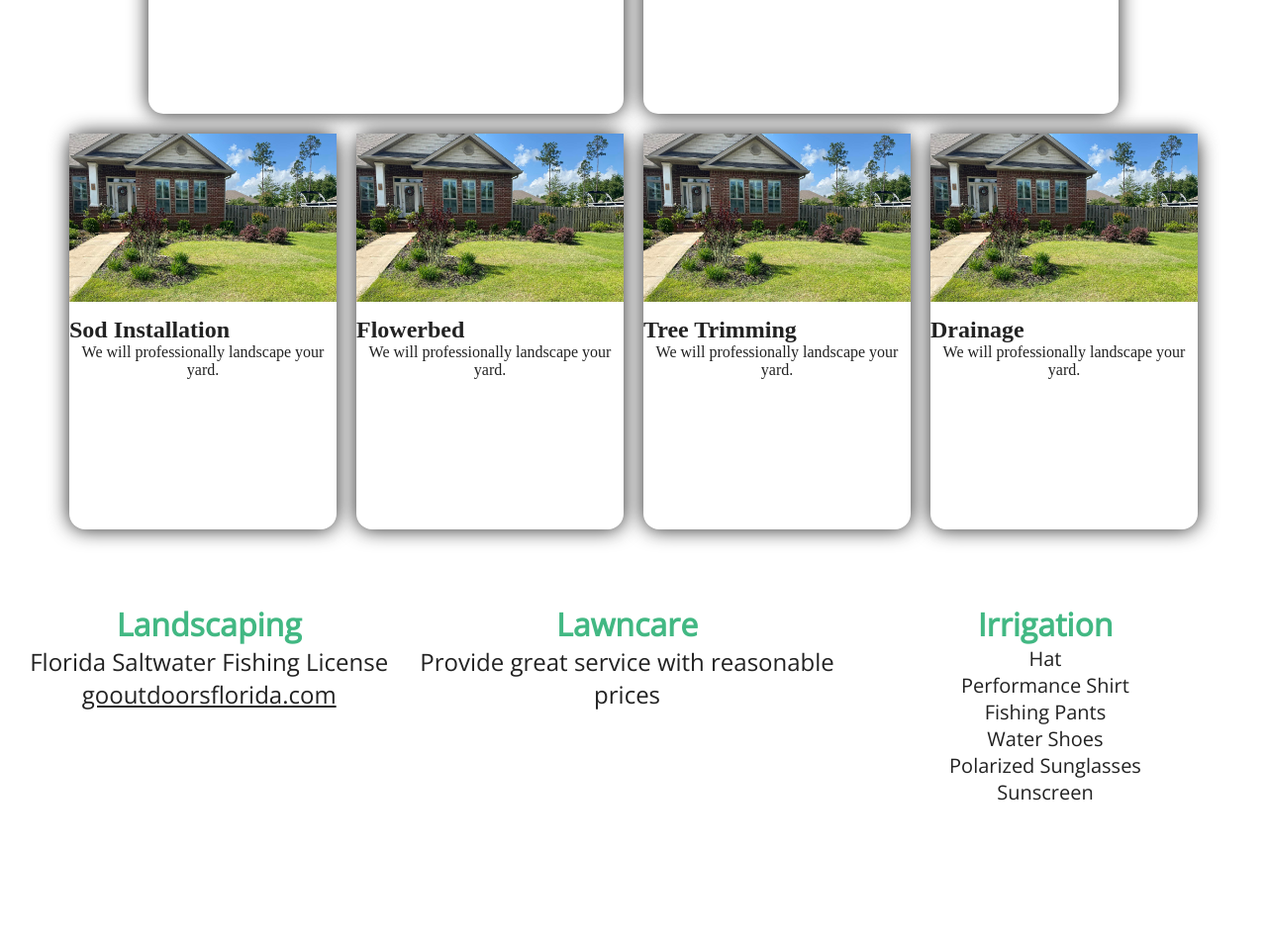
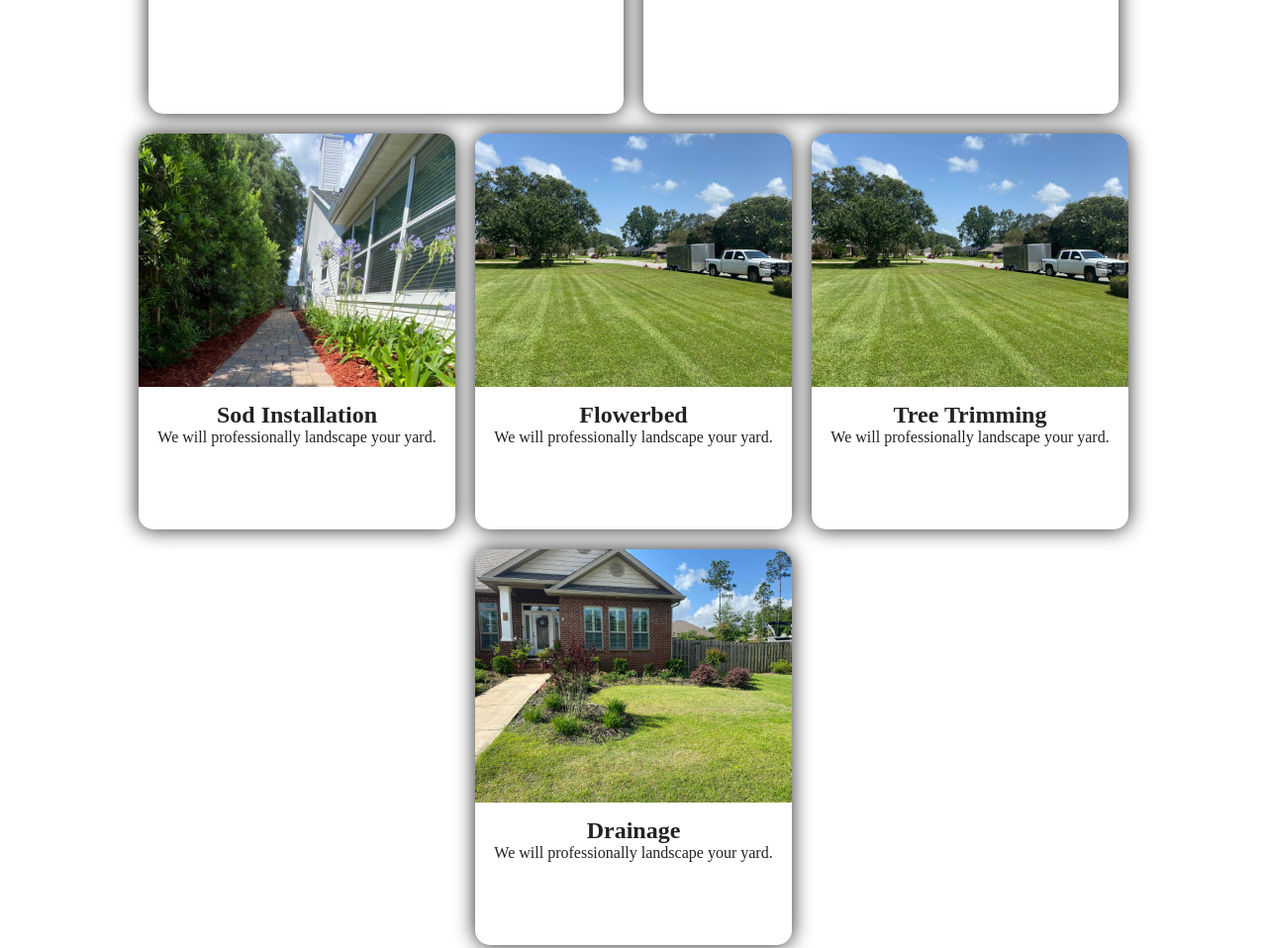
Before and after one commit to raybarkerrr/bates-lawncare-and-landscaping, a plain HTML site: page index.html in a window 1280 px wide. Shown: the part 2160-3118 px from the top of the page at 99% size. Drawn offline with nearby package versions, Linux system fonts and the light colour scheme.

Commit message:
card-bottom work
Made card-bottom look almost exactly similar as the top cards

```diff
--- a/index.html
+++ b/index.html
@@ -4,7 +4,7 @@
     <meta charset="utf-8">
     <meta http-equiv="X-UA-Compatible" content="IE=edge">
     <meta name="description" content="">
-    <link rel="icon" type="image/jpeg" href="Photos/Logo.jpeg">
+    <link rel="icon" type="image/jpeg" href="Photos/LogoLogo.jpg">
     <meta name="viewport" content="width=device-width, initial-scale=1">
     <link rel="preconnect" href="https://fonts.googleapis.com">
     <link rel="preconnect" href="https://fonts.gstatic.com" crossorigin>
@@ -74,60 +74,25 @@
         </div>
     </section>
     <section class="card-section-2">
-        <div class="card-2">
-            <div class="card-image-2 card-4-2"></div>
+        <div class="card-bottom">
+            <div class="card-image-bottom card-1-bottom"></div>
             <h1>Sod Installation</h1>
             <p>We will professionally landscape your yard.</p>
         </div>
-        <div class="card-2">
-            <div class="card-image-2 card-4-2"></div>
+        <div class="card-bottom">
+            <div class="card-image-bottom card-2-bottom"></div>
             <h1>Flowerbed</h1>
             <p>We will professionally landscape your yard.</p>
         </div>
-        <div class="card-2">
-            <div class="card-image-2 card-4-2"></div>
+        <div class="card-bottom">
+            <div class="card-image-bottom card-3-bottom"></div>
             <h1>Tree Trimming</h1>
             <p>We will professionally landscape your yard.</p>
         </div>
-        <div class="card-2">
-            <div class="card-image-2 card-4-2"></div>
+        <div class="card-bottom">
+            <div class="card-image-bottom card-4-bottom"></div>
             <h1>Drainage</h1>
             <p>We will professionally landscape your yard.</p>
-        </div>
-    </section>
-    <section class="information">
-        <div class="information-container">
-            <div class="information-middle">
-                <h1>Landscaping</h1>
-                <p>Florida Saltwater Fishing License <a href="https://gooutdoorsflorida.com/">gooutdoorsflorida.com</a></p>
-            </div>
-            <div class="information-left">
-                <h1>Lawncare</h1>
-                <p>Provide great service with reasonable prices</p>
-            </div>
-            <div class="information-right">
-                <h1>Irrigation</h1>
-                <ul>
-                    <li>Hat</li>
-                    <li>Performance Shirt</li>
-                    <li>Fishing Pants</li>
-                    <li>Water Shoes</li>
-                    <li>Polarized Sunglasses</li>
-                    <li>Sunscreen</li>
-                </ul>
-            </div>
-        </div>
-    </section>
-    <section class="example-photos">
-        <div class="example-photos-container">
-            <img src="Photos/Lawn2.jpeg">
-            <img src="Photos/Lawn2.jpeg">
-            <img src="Photos/Lawn3.jpeg">
-            <img src="Photos/Lawn4.jpeg">
-            <img src="Photos/Lawn5.jpeg">
-            <img src="Photos/Landscaping3.jpeg">
-            <img src="Photos/Landscaping2.jpeg">
-            <img src="Photos/Landscaping1.jpeg">
         </div>
     </section>
     <section class="social-media-links">
--- a/stylesheet.css
+++ b/stylesheet.css
@@ -191,36 +191,40 @@
         flex-wrap: wrap;
     }
 
-    .card-2{
+    .card-bottom{
         background: white;
-        width: 270px;
-        height: 400px;
+        width: 20em;
+        height: 25em;
         margin: 10px;
-        border-radius: 16px;
+        border-radius: 15px;
         box-shadow: 0px 0px 20px;
-
     }
 
-    .card-image-2{
-        background-color: #1DA1F2;
-        height: 170px;
+    .card-bottom h1, p{
+        text-align: center;
+    }
+
+    .card-image-bottom{
+        height: 16em;
         margin-bottom: 15px;
         background-size: cover;
+        border-radius: 15px;
+        border-radius: 15px 15px 0 0
     }
 
-    .card-1-2{
+    .card-1-bottom{
         background-image: url(Photos/Landscaping1.jpeg);
     }
 
-    .card-2-2{
+    .card-2-bottom{
         background-image: url(Photos/Lawn5.jpeg);
     }
 
-    .card-3-2{
+    .card-3-bottom{
         background-image: url(Photos/Lawn5.jpeg);
     }
 
-    .card-4-2{
+    .card-4-bottom{
         background-image: url(Photos/Lawn3.jpeg);
     }
 
@@ -259,64 +263,6 @@
   }
 
   /* End of About Us Section */
-
-  .information{
-    max-width: 100%;
-    min-height: 50vh;
-    font-family: 'Open Sans', sans-serif, "Source Sans Pro", Arial, "Poppins";
-  }
-
-  .information-container{
-    display: flex;
-    text-align: center;
-    margin-top: 4em;
-    margin-bottom: 2em;
-  }
-
-  .information-container h1{
-    font-size: 2em;
-    color: #42b883;
-  }
-
-  .information-container p{
-    font-size: 1.5em;
-  }
-
-  .information-left{
-    float: left;
-    width: 33%;
-  }
-
-  .information-middle{
-    float: left;
-    width: 33%;
-  }
-
-  .information-right{
-    float: right;
-    width: 33%;
-  }
-
-  .information-right li{
-    font-size: 20px;
-  }
-
-   /* End of Section Three */
-
-  /* Example Photos Section */
-
-  .example-photos-container{
-    display: flex;
-    justify-content: center;
-    flex-wrap: wrap;
-  }
-
-  .example-photos-container img{
-    width: 20rem;
-    height: 20rem;
-    padding: 5px;
-
-  }
 
   /* Social Media Links */
 
@@ -640,18 +586,6 @@
     max-width: 100%;
   }
 
-  .information-left{
-    width: 100%;
-  }
-
-  .information-container p{
-    font-size: 1.2em;
-  }
-
-  .information-container ul{
-    font-size: 1.2em;
-  }
-
   .form-button{
     width: 12%;
   }
@@ -665,43 +599,11 @@
   .input-field-message{
     width: 70%;
   }
-
-  .information-container{
-    flex-direction: column;
-    align-items: center;
-  }
-
-  .information-left{
-    width: auto;
-    margin-bottom: 3rem;
-  }
-
-  .information-middle{
-    width: auto;
-    margin-bottom: 3rem;
-  }
-
-  .information-left p{
-    margin-left: 2rem;
-    margin-right: 2em;
-  }
-
-  .information-right{
-    width: auto;
-  }
 }
 
 @media (min-width:1920px){
-  .information-container{
-    margin-left: 2em;
-  }
 
   .fishing{
     min-height: 60vh;
   }
-
-  .example-photos-container{
-    margin-left: 20em;
-    margin-right: 20em;
-  }
 }
```
